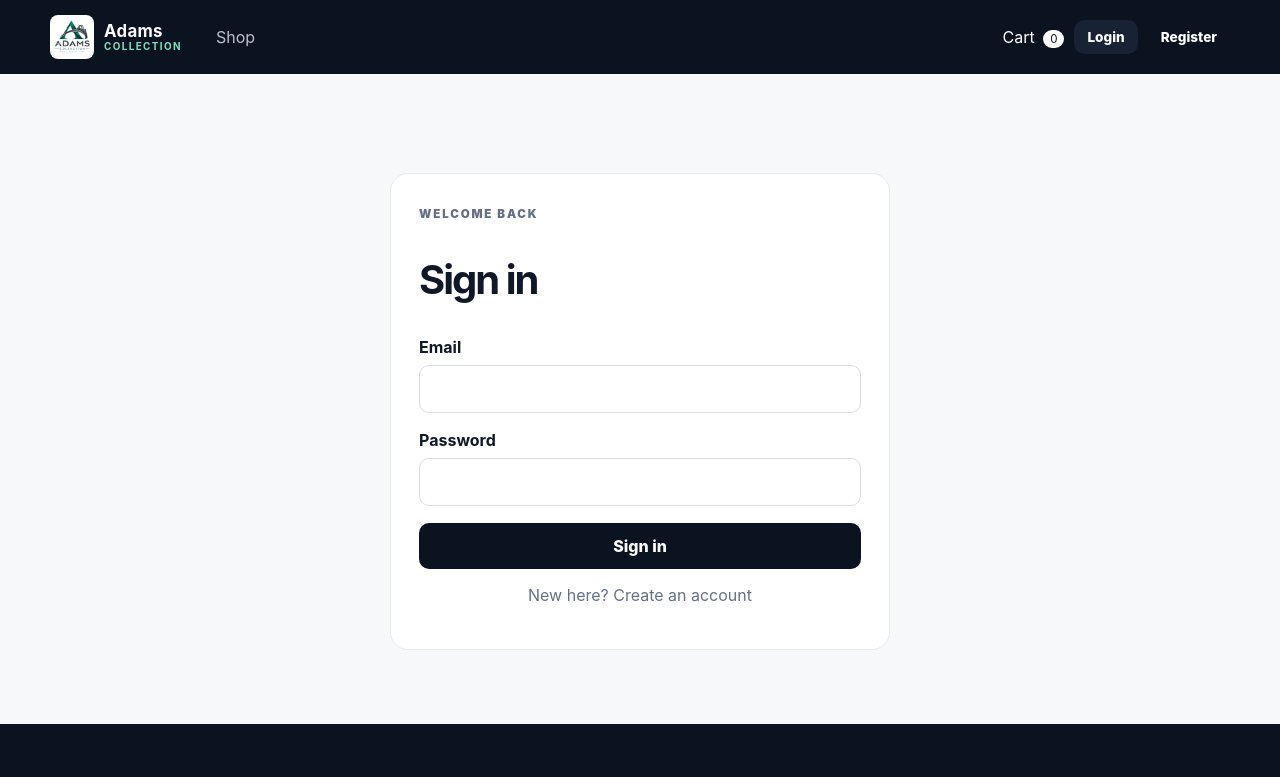
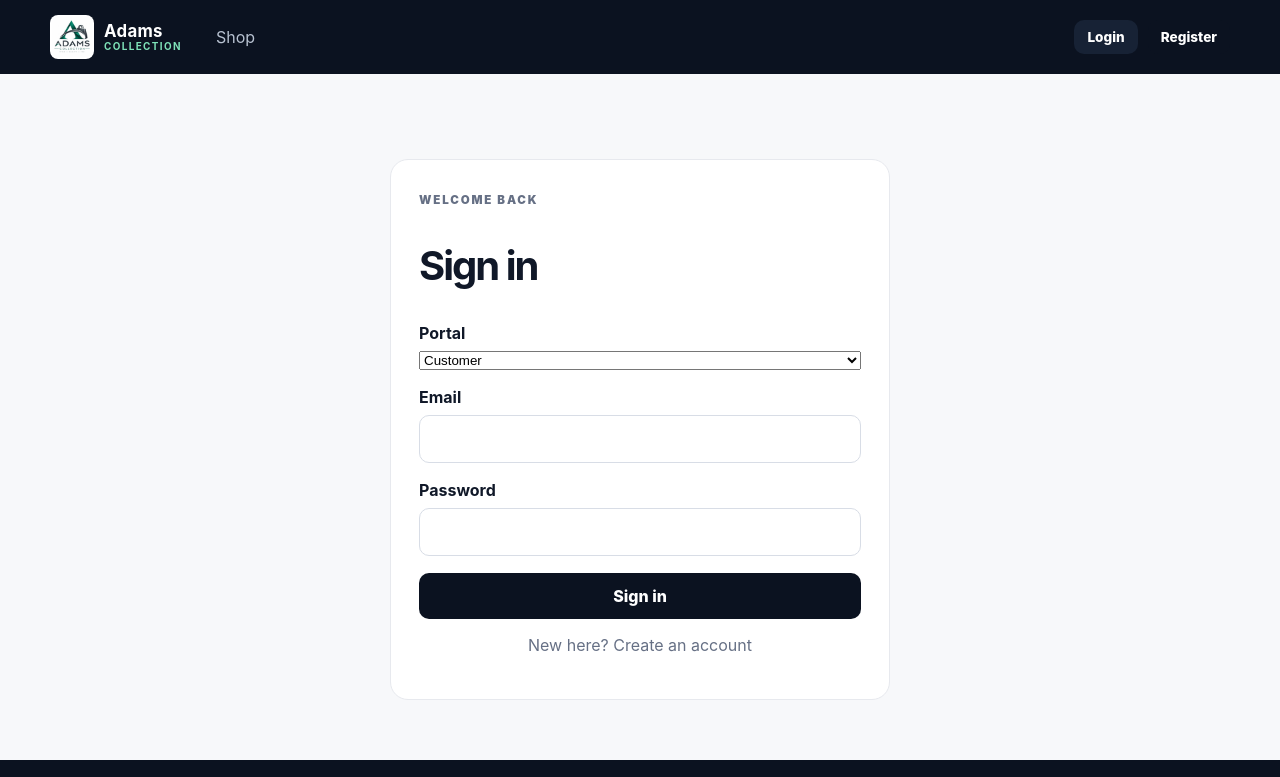
Before and after one commit to hillarymusika-cell/ecomerce, a React (Vite) app in the folder frontend/: page /login in a window 1280 px wide. Shown: the top 777 px of the page. Built offline with nearby package versions, Linux system fonts and the light colour scheme; no server answers.

Commit message:
Add AuthContext role helpers, Navbar role links, Login portal select

```diff
--- a/frontend/src/components/Navbar.jsx
+++ b/frontend/src/components/Navbar.jsx
@@ -4,7 +4,7 @@ import { useCart } from "../context/CartContext";
 import LOGO_SRC from "../assets/logoData";
 
 export default function Navbar() {
-  const { user, logout } = useAuth();
+  const { user, logout, role, isStaff, isAdmin } = useAuth();
   const { count } = useCart();
   const navigate = useNavigate();
 
@@ -25,15 +25,22 @@ export default function Navbar() {
         </Link>
         <nav className="nav-links">
           <NavLink to="/products">Shop</NavLink>
-          {user && <NavLink to="/orders">Orders</NavLink>}
+          {user && role === "customer" && <NavLink to="/orders">Orders</NavLink>}
+          {isStaff && <NavLink to="/staff">Staff</NavLink>}
+          {isAdmin && <NavLink to="/admin">Admin</NavLink>}
         </nav>
         <div className="nav-actions">
-          <Link className="nav-icon" to="/cart" aria-label="Cart">
-            Cart <span>{count}</span>
-          </Link>
+          {role === "customer" && (
+            <Link className="nav-icon" to="/cart" aria-label="Cart">
+              Cart <span>{count}</span>
+            </Link>
+          )}
           {user ? (
             <>
-              <Link className="account-link" to="/account">{user.username}</Link>
+              <Link className="account-link" to="/account">
+                {user.username}
+                {role && role !== "customer" ? ` · ${role}` : ""}
+              </Link>
               <button className="button ghost small" onClick={signOut}>Logout</button>
             </>
           ) : (
--- a/frontend/src/context/AuthContext.jsx
+++ b/frontend/src/context/AuthContext.jsx
@@ -8,6 +8,14 @@ import {
 } from "../api/authApi";
 
 const AuthContext = createContext(null);
+
+function deriveRole(user) {
+  if (!user) return null;
+  if (user.role_label) return user.role_label;
+  if (user.is_superuser || user.is_admin) return "admin";
+  if (user.is_staff) return "staff";
+  return "customer";
+}
 
 export function AuthProvider({ children }) {
   const [user, setUser] = useState(null);
@@ -47,17 +55,14 @@ export function AuthProvider({ children }) {
     try {
       if (refresh) await logoutApi(refresh);
     } catch {
-      // ignore network errors on logout
+      /* ignore */
     } finally {
       clearSession();
     }
   };
 
   const changePassword = async ({ current_password, new_password }) => {
-    const { data } = await changePasswordApi({
-      current_password,
-      new_password,
-    });
+    const { data } = await changePasswordApi({ current_password, new_password });
     if (data.tokens) saveSession(data);
     return data;
   };
@@ -90,6 +95,8 @@ export function AuthProvider({ children }) {
       .finally(() => setLoading(false));
   }, [clearSession]);
 
+  const role = deriveRole(user);
+
   return (
     <AuthContext.Provider
       value={{
@@ -101,8 +108,9 @@ export function AuthProvider({ children }) {
         changePassword,
         refreshUser,
         isAuthenticated: !!user,
-        isStaff: !!user?.is_staff,
-        isAdmin: !!(user?.is_admin || user?.is_superuser),
+        isStaff: role === "staff" || role === "admin",
+        isAdmin: role === "admin",
+        role,
       }}
     >
       {children}
--- a/frontend/src/pages/Login.jsx
+++ b/frontend/src/pages/Login.jsx
@@ -7,18 +7,80 @@ export default function Login() {
   const navigate = useNavigate();
   const location = useLocation();
   const [form, setForm] = useState({ email: "", password: "" });
+  const [portal, setPortal] = useState("customer");
   const [error, setError] = useState("");
   const [busy, setBusy] = useState(false);
 
   const submit = async (e) => {
-    e.preventDefault(); setBusy(true); setError("");
+    e.preventDefault();
+    setBusy(true);
+    setError("");
     try {
-      await login(form);
-      navigate(location.state?.from || "/");
+      const type =
+        portal === "customer" ? "unified" : portal === "staff" ? "staff" : "admin";
+      const data = await login(form, type);
+      const role =
+        data.user?.role_label ||
+        (data.user?.is_admin || data.user?.is_superuser
+          ? "admin"
+          : data.user?.is_staff
+            ? "staff"
+            : "customer");
+      if (location.state?.from) {
+        navigate(location.state.from);
+      } else if (role === "admin") {
+        navigate("/admin");
+      } else if (role === "staff") {
+        navigate("/staff");
+      } else {
+        navigate("/");
+      }
     } catch (err) {
       setError(err.response?.data?.error || "Invalid credentials.");
-    } finally { setBusy(false); }
+    } finally {
+      setBusy(false);
+    }
   };
 
-  return <section className="auth-page"><form className="form-card auth-card" onSubmit={submit}><span className="eyebrow">WELCOME BACK</span><h1>Sign in</h1>{error && <div className="alert">{error}</div>}<label>Email<input type="email" required value={form.email} onChange={e => setForm({...form,email:e.target.value})} /></label><label>Password<input type="password" required value={form.password} onChange={e => setForm({...form,password:e.target.value})} /></label><button className="button full" disabled={busy}>{busy ? "Signing in..." : "Sign in"}</button><p>New here? <Link to="/register">Create an account</Link></p></form></section>;
+  return (
+    <section className="auth-page">
+      <form className="form-card auth-card" onSubmit={submit}>
+        <span className="eyebrow">WELCOME BACK</span>
+        <h1>Sign in</h1>
+        {error && <div className="alert">{error}</div>}
+        <label>
+          Portal
+          <select value={portal} onChange={(e) => setPortal(e.target.value)}>
+            <option value="customer">Customer</option>
+            <option value="staff">Staff (catalog)</option>
+            <option value="admin">System admin</option>
+          </select>
+        </label>
+        <label>
+          Email
+          <input
+            type="email"
+            required
+            value={form.email}
+            onChange={(e) => setForm({ ...form, email: e.target.value })}
+          />
+        </label>
+        <label>
+          Password
+          <input
+            type="password"
+            required
+            value={form.password}
+            onChange={(e) => setForm({ ...form, password: e.target.value })}
+          />
+        </label>
+        <button className="button full" disabled={busy}>
+          {busy ? "Signing in..." : "Sign in"}
+        </button>
+        <p>
+          New here? <Link to="/register">Create an account</Link>
+        </p>
+      </form>
+    </section>
+  );
 }
```
